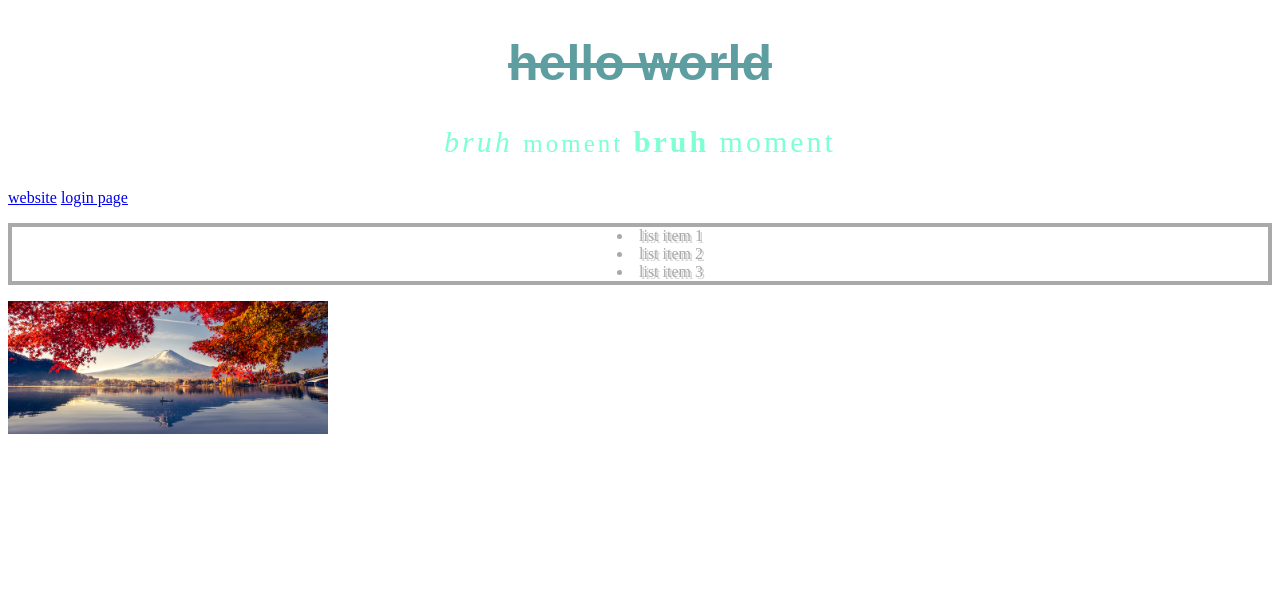
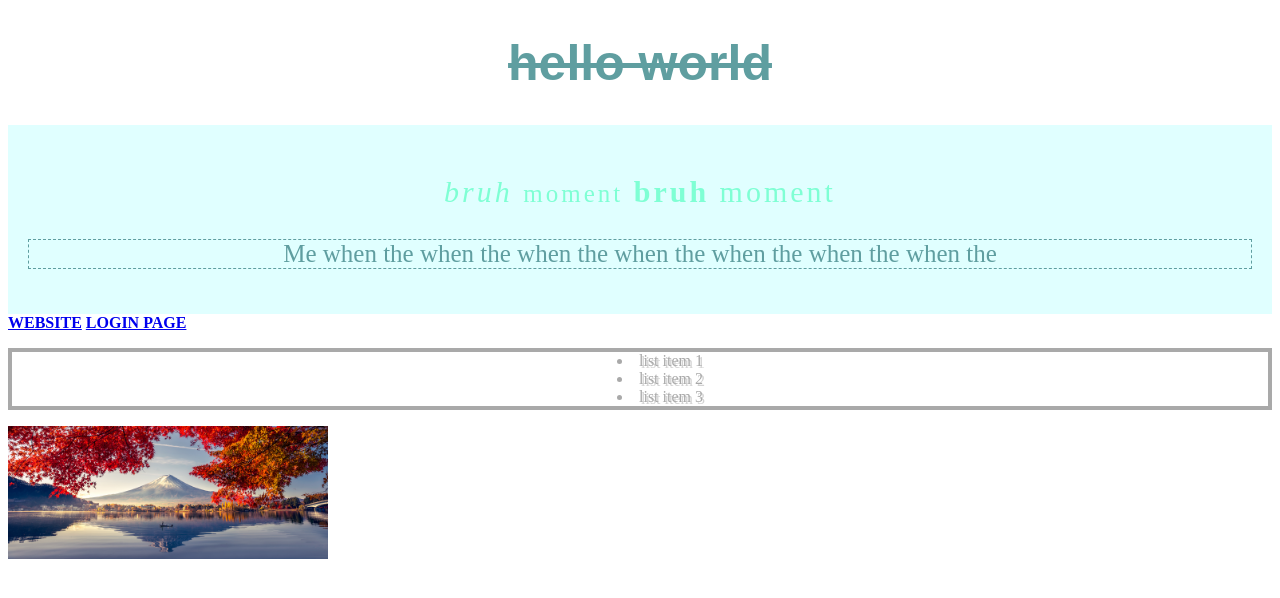
Before and after one commit to dav1dliu/learninghtml, a plain HTML site: page index.html in a window 1280 px wide. Drawn offline with Linux system fonts and the light colour scheme.

Commit message:
Learned CSS Classes and Selectors

```diff
--- a/index.html
+++ b/index.html
@@ -9,9 +9,15 @@
 
         <h1>hello world</h1>
 
-        <p class="paragraph">
-            <em>bruh</em> <small>moment</small> <strong>bruh</strong> moment
-        </p>
+        <div class="content">
+            <p class="paragraph">
+                <em>bruh</em> <small>moment</small> <strong>bruh</strong> moment
+            </p>
+
+            <p class="paragraphtwo">
+                Me when the when the when the when the when the when the when the
+            </p>
+        </div>
 
         <a href="https://www.youtube.com/">website</a>
         <a href="login.html">login page</a>
--- a/styles.css
+++ b/styles.css
@@ -5,11 +5,21 @@ h1 {
     font-family:Arial;
     text-align: center;
 }
-.paragraph {
+p.paragraph {
     color: aquamarine;
     font-size: 30px;
     text-align: center;
     letter-spacing: 3px;
+}
+p.paragraphtwo {
+    color: cadetblue;
+    font-size: 25px;
+    text-align: center;
+    border: 1px dashed cadetblue;
+}
+div{
+    background-color: lightcyan;
+    padding: 20px;
 }
 ul {
     color: darkgrey;
@@ -20,6 +30,10 @@ li {
     list-style-position:inside;
     text-shadow: 2px 2px lightgray;
 }
+a[href*="o"]{
+    font-weight:bold;
+    text-transform: uppercase;
+}
 #header-image {
     width: 20rem;
     height: auto;
```
